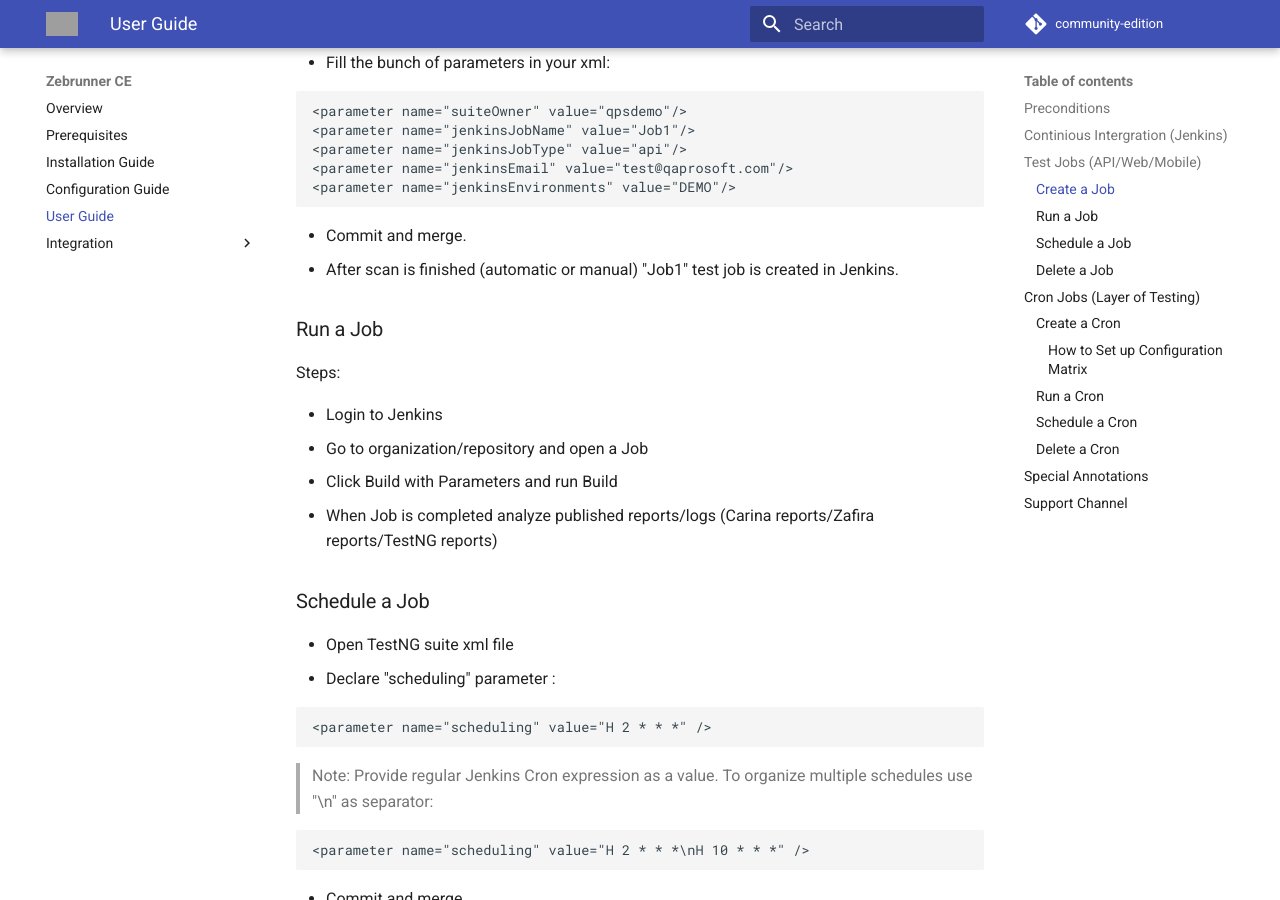
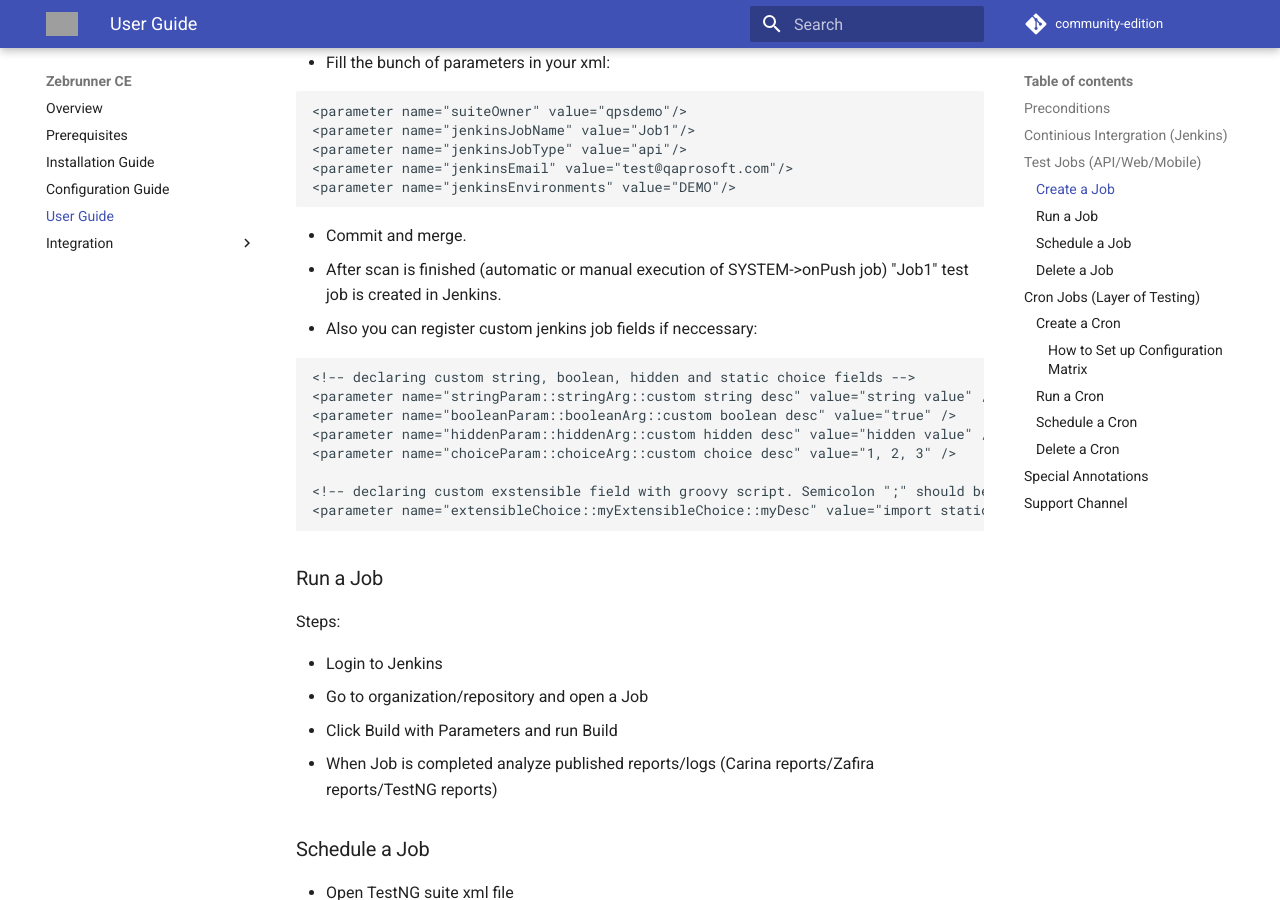
Before and after one commit to zebrunner/community-edition, an MkDocs documentation site: the page built from docs/user-guide.md, in a window 1280 px wide and 900 px high, scrolled down 737 px. Built offline with MkDocs 1.6.1 and Material for MkDocs 9.7.7, drawn with Linux system fonts in a browser that asks for light colours; comment, search, counter and statistics services are not loaded; grey boxes are pictures that could not be loaded.

Commit message:
#518: custom jenkins fields examples

````diff
--- a/docs/user-guide.md
+++ b/docs/user-guide.md
@@ -29,7 +29,18 @@
 <parameter name="jenkinsEnvironments" value="DEMO"/>
 ```
 * Commit and merge.
-* After scan is finished (automatic or manual) "Job1" test job is created in Jenkins.
+* After scan is finished (automatic or manual execution of SYSTEM->onPush job) "Job1" test job is created in Jenkins.
+* Also you can register custom jenkins job fields if neccessary:
+```
+<!-- declaring custom string, boolean, hidden and static choice fields -->
+<parameter name="stringParam::stringArg::custom string desc" value="string value" />
+<parameter name="booleanParam::booleanArg::custom boolean desc" value="true" />
+<parameter name="hiddenParam::hiddenArg::custom hidden desc" value="hidden value" />
+<parameter name="choiceParam::choiceArg::custom choice desc" value="1, 2, 3" />
+
+<!-- declaring custom exstensible field with groovy script. Semicolon ";" should be used as lines break -->
+<parameter name="extensibleChoice::myExtensibleChoice::myDesc" value="import static java.util.Calendar.*;def date = new Date().format('MM/dd/yyy');return ['Release_date' + date]" />
+```
 
 ### Run a Job
 Steps:
````
